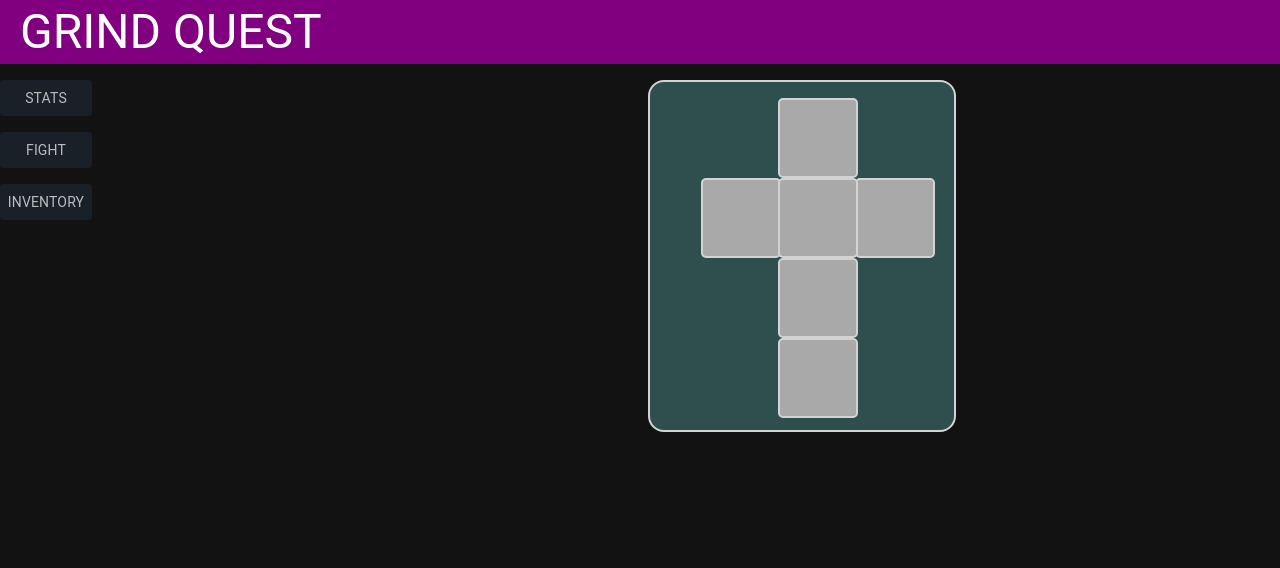
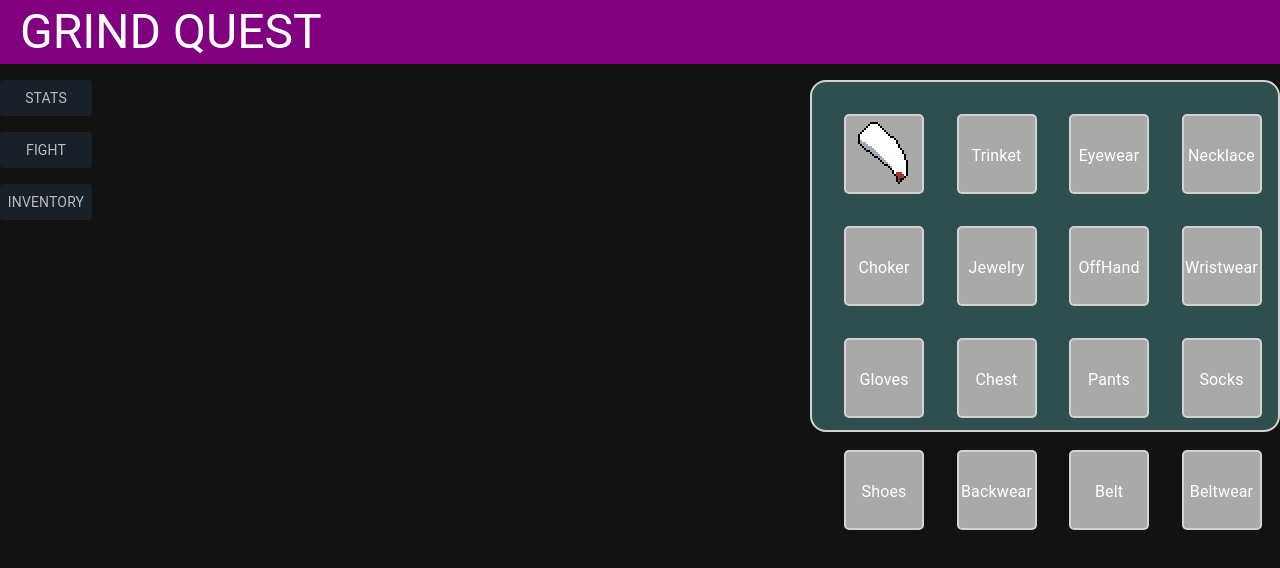
Before and after one commit to Zondac/Grind_quest, a React (Vite) app: page / in a window 1280 px wide. Shown: the top 568 px of the page. Built offline with nearby package versions, Linux system fonts and the light colour scheme.

Commit message:
Inventory work

```diff
--- a/src/Game/EquipmentModule.tsx
+++ b/src/Game/EquipmentModule.tsx
@@ -1,80 +1,191 @@
-import { Box, Grid } from "@mui/material";
+import { Box, Grid, Typography } from "@mui/material";
+import { ItemType } from "./Items";
 
-export function EquipmentModule() {
+type Props = {
+  Weapon: ItemType | null;
+  Trinket: ItemType | null;
+  Eyewear: ItemType | null;
+  Necklace: ItemType | null;
+  Choker: ItemType | null;
+  Jewelry: ItemType | null;
+  OffHand: ItemType | null;
+  Wristwear: ItemType | null;
+  Gloves: ItemType | null;
+  Chest: ItemType | null;
+  Pants: ItemType | null;
+  Socks: ItemType | null;
+  Shoes: ItemType | null;
+  Backwear: ItemType | null;
+  Belt: ItemType | null;
+  Beltwear: ItemType | null;
+};
+
+const slotStyle = {
+  pt: 0.5,
+  ml: 2,
+  mt: 2,
+  height: "80px",
+  width: "80px",
+  backgroundColor: "darkgrey",
+  textAlign: "center",
+  border: "2px solid lightgrey",
+  borderRadius: "5px",
+  userSelect: "none",
+  zIndex: "2",
+  "&:hover": {
+    backgroundColor: "lightgrey",
+  },
+};
+
+const gridWidth = 3;
+
+export function EquipmentModule(props: Props) {
   return (
-    <>
-      <Box
-        sx={{
-          position: "absolute",
-          left: "4vw",
-          top: "12vh",
-          height: "80px",
-          width: "80px",
-          backgroundColor: "darkgrey",
-          border: "2px solid lightgrey",
-          borderRadius: "5px",
-        }}
-      />
-      <Box
-        sx={{
-          position: "absolute",
-          left: "10vw",
-          top: "2vh",
-          height: "80px",
-          width: "80px",
-          backgroundColor: "darkgrey",
-          border: "2px solid lightgrey",
-          borderRadius: "5px",
-        }}
-      />
-      <Box
-        sx={{
-          position: "absolute",
-          left: "16vw",
-          top: "12vh",
-          height: "80px",
-          width: "80px",
-          backgroundColor: "darkgrey",
-          border: "2px solid lightgrey",
-          borderRadius: "5px",
-        }}
-      />
-      <Box
-        sx={{
-          position: "absolute",
-          left: "10vw",
-          top: "12vh",
-          height: "80px",
-          width: "80px",
-          backgroundColor: "darkgrey",
-          border: "2px solid lightgrey",
-          borderRadius: "5px",
-        }}
-      />
-      <Box
-        sx={{
-          position: "absolute",
-          left: "10vw",
-          top: "22vh",
-          height: "80px",
-          width: "80px",
-          backgroundColor: "darkgrey",
-          border: "2px solid lightgrey",
-          borderRadius: "5px",
-        }}
-      />
-      <Box
-        sx={{
-          position: "absolute",
-          left: "10vw",
-          top: "32vh",
-          height: "80px",
-          width: "80px",
-          backgroundColor: "darkgrey",
-          border: "2px solid lightgrey",
-          borderRadius: "5px",
-        }}
-      />
-    </>
+    <Grid container spacing={2} p={2}>
+      <Grid item xs={gridWidth}>
+        <Box sx={slotStyle}>
+          {props.Weapon !== null ? (
+            <img src={props.Weapon.image} />
+          ) : (
+            <Typography pt={3}>Weapon</Typography>
+          )}
+        </Box>
+      </Grid>
+      <Grid item xs={gridWidth}>
+        <Box sx={slotStyle}>
+          {props.Trinket !== null ? (
+            <img src={props.Trinket.image} />
+          ) : (
+            <Typography pt={3}>Trinket</Typography>
+          )}
+        </Box>
+      </Grid>
+      <Grid item xs={gridWidth}>
+        <Box sx={slotStyle}>
+          {props.Eyewear !== null ? (
+            <img src={props.Eyewear.image} />
+          ) : (
+            <Typography pt={3}>Eyewear</Typography>
+          )}
+        </Box>
+      </Grid>{" "}
+      <Grid item xs={gridWidth}>
+        <Box sx={slotStyle}>
+          {props.Necklace !== null ? (
+            <img src={props.Necklace.image} />
+          ) : (
+            <Typography pt={3}>Necklace</Typography>
+          )}
+        </Box>
+      </Grid>
+      <Grid item xs={gridWidth}>
+        <Box sx={slotStyle}>
+          {props.Choker !== null ? (
+            <img src={props.Choker.image} />
+          ) : (
+            <Typography pt={3}>Choker</Typography>
+          )}
+        </Box>
+      </Grid>
+      <Grid item xs={gridWidth}>
+        <Box sx={slotStyle}>
+          {props.Jewelry !== null ? (
+            <img src={props.Jewelry.image} />
+          ) : (
+            <Typography pt={3}>Jewelry</Typography>
+          )}
+        </Box>
+      </Grid>
+      <Grid item xs={gridWidth}>
+        <Box sx={slotStyle}>
+          {props.OffHand !== null ? (
+            <img src={props.OffHand.image} />
+          ) : (
+            <Typography pt={3}>OffHand</Typography>
+          )}
+        </Box>
+      </Grid>
+      <Grid item xs={gridWidth}>
+        <Box sx={slotStyle}>
+          {props.Wristwear !== null ? (
+            <img src={props.Wristwear.image} />
+          ) : (
+            <Typography pt={3}>Wristwear</Typography>
+          )}
+        </Box>
+      </Grid>
+      <Grid item xs={gridWidth}>
+        <Box sx={slotStyle}>
+          {props.Gloves !== null ? (
+            <img src={props.Gloves.image} />
+          ) : (
+            <Typography pt={3}>Gloves</Typography>
+          )}
+        </Box>
+      </Grid>
+      <Grid item xs={gridWidth}>
+        <Box sx={slotStyle}>
+          {props.Chest !== null ? (
+            <img src={props.Chest.image} />
+          ) : (
+            <Typography pt={3}>Chest</Typography>
+          )}
+        </Box>
+      </Grid>
+      <Grid item xs={gridWidth}>
+        <Box sx={slotStyle}>
+          {props.Pants !== null ? (
+            <img src={props.Pants.image} />
+          ) : (
+            <Typography pt={3}>Pants</Typography>
+          )}
+        </Box>
+      </Grid>
+      <Grid item xs={gridWidth}>
+        <Box sx={slotStyle}>
+          {props.Socks !== null ? (
+            <img src={props.Socks.image} />
+          ) : (
+            <Typography pt={3}>Socks</Typography>
+          )}
+        </Box>
+      </Grid>
+      <Grid item xs={gridWidth}>
+        <Box sx={slotStyle}>
+          {props.Shoes !== null ? (
+            <img src={props.Shoes.image} />
+          ) : (
+            <Typography pt={3}>Shoes</Typography>
+          )}
+        </Box>
+      </Grid>
+      <Grid item xs={gridWidth}>
+        <Box sx={slotStyle}>
+          {props.Backwear !== null ? (
+            <img src={props.Backwear.image} />
+          ) : (
+            <Typography pt={3}>Backwear</Typography>
+          )}
+        </Box>
+      </Grid>
+      <Grid item xs={gridWidth}>
+        <Box sx={slotStyle}>
+          {props.Belt !== null ? (
+            <img src={props.Belt.image} />
+          ) : (
+            <Typography pt={3}>Belt</Typography>
+          )}
+        </Box>
+      </Grid>
+      <Grid item xs={gridWidth}>
+        <Box sx={slotStyle}>
+          {props.Beltwear !== null ? (
+            <img src={props.Beltwear.image} />
+          ) : (
+            <Typography pt={3}>Beltwear</Typography>
+          )}
+        </Box>
+      </Grid>
+    </Grid>
   );
 }
--- a/src/Game/GameGrid.tsx
+++ b/src/Game/GameGrid.tsx
@@ -6,6 +6,7 @@ import { useState } from "react";
 import { TopBar } from "./TopBar";
 import { EquipmentModule } from "./EquipmentModule";
 import { MiddleWindow } from "./MiddleWindow";
+import { ItemType } from "./Items";
 
 const Item = styled(Button)(({ theme }) => ({
   backgroundColor: theme.palette.mode === "dark" ? "#1A2027" : "#fff",
@@ -16,8 +17,18 @@ const Item = styled(Button)(({ theme }) => ({
   color: theme.palette.text.secondary,
 }));
 
+const SharpRatFang: ItemType = {
+  image: "../../public/Rat_tooth.png",
+  name: "Sharp Rat Fang",
+  description: "Beats hitting them with your fists",
+  stats: {
+    Attack: 1,
+    Emotion: 1,
+  },
+};
+
 export function GameGrid() {
-  const [playfield, setPlayfield] = useState<string|null>(null)
+  const [playfield, setPlayfield] = useState<string | null>(null);
 
   return (
     <Box sx={{ flexGrow: 1 }}>
@@ -32,8 +43,10 @@ export function GameGrid() {
             <Item onClick={() => setPlayfield("inventory")}>Inventory</Item>
           </Stack>
         </Grid>
-        <Grid item xs={5}><MiddleWindow state={playfield}/></Grid>
-        <Grid item xs={3}>
+        <Grid item xs={6.5}>
+          <MiddleWindow state={playfield} />
+        </Grid>
+        <Grid item xs={4.5}>
           <Box
             sx={{
               position: "relative",
@@ -43,7 +56,24 @@ export function GameGrid() {
               borderRadius: "16px",
             }}
           >
-            <EquipmentModule />
+            <EquipmentModule
+              Weapon={SharpRatFang}
+              Trinket={null}
+              Eyewear={null}
+              Necklace={null}
+              Choker={null}
+              Jewelry={null}
+              OffHand={null}
+              Wristwear={null}
+              Gloves={null}
+              Chest={null}
+              Pants={null}
+              Socks={null}
+              Shoes={null}
+              Backwear={null}
+              Belt={null}
+              Beltwear={null}
+            />
           </Box>
         </Grid>
       </Grid>
--- /dev/null
+++ b/src/Game/Items.tsx
@@ -0,0 +1,8 @@
+import { Stats } from "./Stats";
+
+export type ItemType = {
+  image: string;
+  name: string;
+  description: string;
+  stats: Stats;
+};
--- a/src/Game/MiddleWindow.tsx
+++ b/src/Game/MiddleWindow.tsx
@@ -1,12 +1,9 @@
 import { Typography } from "@mui/material/";
 
 type Props = {
-    state: string;
+  state: string | null;
+};
+
+export function MiddleWindow(props: Props) {
+  return <Typography>{props.state}</Typography>;
 }
-
-
-export function MiddleWindow(props: Props){
-    return(
-            <Typography>{props.state}</Typography>
-    )
-}
```
Also changed, not shown: src/Game/Stats.tsx (added, +16 -0 lines), public/Rat_tooth.png (added).
